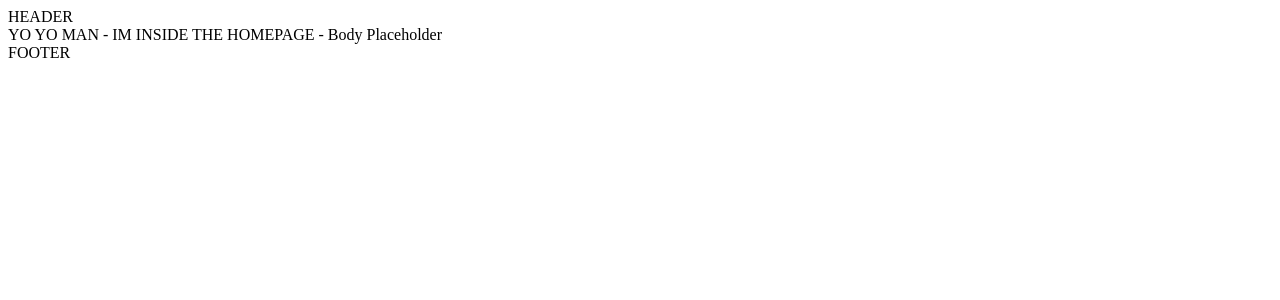
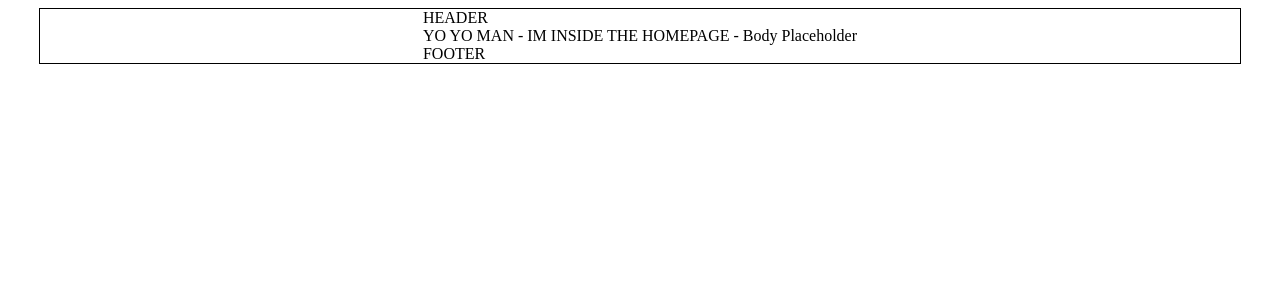
Before and after one commit to MrT3313/HomeBase, a React (Create React App) app in the folder homebase_app/: page / in a window 1280 px wide. Shown: the top 300 px of the page. Built offline with nearby package versions, Linux system fonts and the light colour scheme.

Commit message:
FE
initial styled components added to <HomePage /> & <UserProfile /> & <Header /> & <Footer />

```diff
--- a/homebase_app/src/App.js
+++ b/homebase_app/src/App.js
@@ -1,21 +1,37 @@
 // REACT
   import React, { Component } from 'react';
   import { Route } from "react-router-dom";
-
 
 // COMPONENTS
   import Homepage from './views/Homepage'
   import UserProfile from './views/UserProfile'
 
+// IMPORT STYLED COMPONENTS
+  import styled from 'styled-components'
+
+// -- *** -- Start Code -- *** -- //
+// -- *** -- Start Code -- *** -- //
+
+// STYLED COMPONENTS
+const AppContainer = styled.div`
+  display: flex;
+  justify-content: center;
+
+  width: 95%
+  margin: 0 auto;
+
+  border: 1px solid black;
+`;
+
 class App extends Component {
   render() {
     return (
-      <div className="App">
+      <AppContainer className="App">
 
         <Route exact path='/'         component={Homepage} />
         <Route exact path='/profile'  component={UserProfile} />
 
-      </div>
+      </AppContainer>
     );
   }
 }
--- a/homebase_app/src/components/footer.js
+++ b/homebase_app/src/components/footer.js
@@ -4,14 +4,24 @@ import React, { Component } from "react"
 // REDUX
     // import { connect } from 'react-redux
 
+// IMPORT  STYLED COMPONENTS
+    import styled from 'styled-components'
+
 // -- *** -- START CODE -- *** -- //
 // -- *** -- START CODE -- *** -- //
+
+// Styled Components
+    const FooterContainer = styled.div`
+        display: flex;
+    `;
 
 class Footer extends Component {
 
     render() {
         return (
-            <div>FOOTER</div>
+            <FooterContainer>
+                FOOTER
+            </FooterContainer>
         )
     }
 }
--- a/homebase_app/src/components/header.js
+++ b/homebase_app/src/components/header.js
@@ -4,13 +4,24 @@
 // REDUX
     // import { connect } from 'react-redux
 
+// IMPORT STYLED COMPONENTS
+    import styled from 'styled-components'
+
 // -- *** -- START CODE -- *** -- //
 // -- *** -- START CODE -- *** -- //
+
+// Styled Components
+    const HeaderContainer = styled.div`
+        display: flex;
+    `;
+
 class Header extends Component {
 
     render() {
         return (
-            <div>HEADER</div>
+            <HeaderContainer>
+                HEADER
+            </HeaderContainer>
         )
     }
 }
--- a/homebase_app/src/views/Homepage.js
+++ b/homebase_app/src/views/Homepage.js
@@ -8,21 +8,31 @@
     import Header from '../components/Header'
     import Footer from '../components/Footer'
 
+// IMPORT STYLED COMPOENNTS
+    import styled from 'styled-components'
+
 // -- *** -- START CODE -- *** -- //
 // -- *** -- START CODE -- *** -- //
 
+// STYLED COMPONENTS
+    const HomepageContainer = styled.div`
+        display: flex;
+        flex-direction: column;
+    `;
+
+// COMPONENT
 class Homepage extends Component {
 
 
     render() {
         return (
-            <>
+            <HomepageContainer>
                 <Header />
 
                 <div>YO YO MAN - IM INSIDE THE HOMEPAGE - Body Placeholder</div>
 
                 <Footer />
-            </>
+            </HomepageContainer>
         )
     }
 }
--- a/homebase_app/src/views/UserProfile.js
+++ b/homebase_app/src/views/UserProfile.js
@@ -8,21 +8,29 @@ import React, { Component } from 'react';
     import Header from '../components/Header'
     import Footer from '../components/Footer'
 
+// IMPORT STYLED COMPONENTS
+    import styled from 'styled-components'
+
 // -- *** -- START CODE -- *** -- //
 // -- *** -- START CODE -- *** -- //
 
+// STYLED COMPONENTS
+    const UserProfileContainer = styled.div`
+        display: flex;
+        flex-direction: column;
+    `;
 class UserProfile extends Component {
 
 
     render() {
         return (
-            <>
+            <UserProfileContainer>
                 <Header />
 
                 <div>INSIDE USER PROFILE</div>
 
                 <Footer />
-            </>
+            </UserProfileContainer>
         )
     }
 }
```
Also changed, not shown: 1 other file (tests, documents, lock files or other folders).
